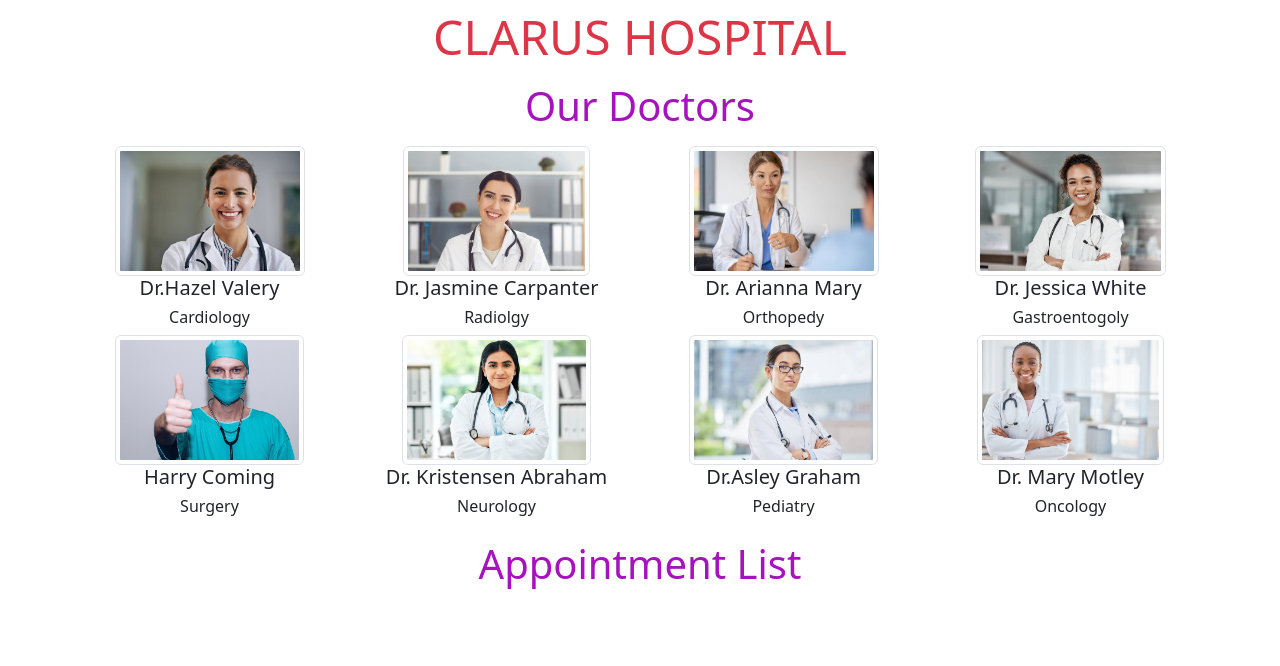
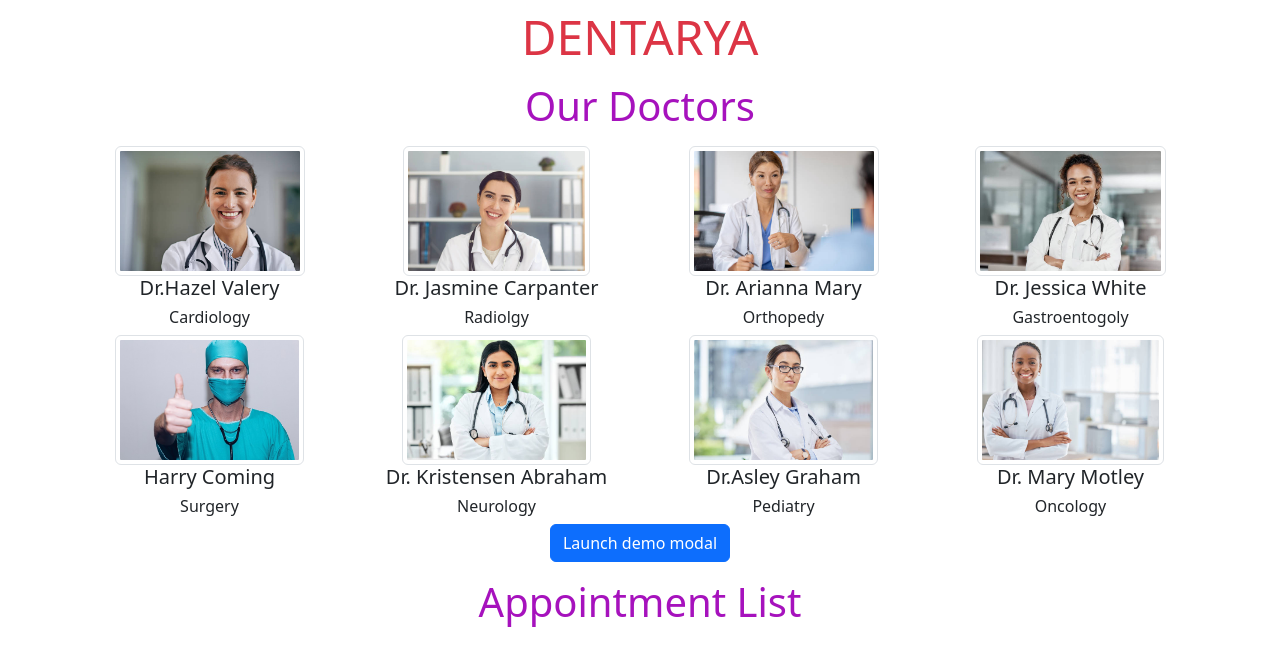
Before and after one commit to ilkaytech/Dentarya_Appointment_Project, a React (Create React App) app: page / in a window 1280 px wide. Shown: the top 666 px of the page. Built offline with nearby package versions, Linux system fonts and the light colour scheme.

Commit message:
addModal

```diff
--- /dev/null
+++ b/src/components/AddModal.jsx
@@ -0,0 +1,35 @@
+import { useState } from "react";
+import Button from "react-bootstrap/Button";
+import Modal from "react-bootstrap/Modal";
+
+function AddModal() {
+  const [show, setShow] = useState(false);
+
+  const handleClose = () => setShow(false);
+  const handleShow = () => setShow(true);
+
+  return (
+    <>
+      <Button variant="primary" onClick={handleShow}>
+        Launch demo modal
+      </Button>
+
+      <Modal show={show} onHide={handleClose}>
+        <Modal.Header closeButton>
+          <Modal.Title>Modal heading</Modal.Title>
+        </Modal.Header>
+        <Modal.Body>Woohoo, you are reading this text in a modal!</Modal.Body>
+        <Modal.Footer>
+          <Button variant="secondary" onClick={handleClose}>
+            Close
+          </Button>
+          <Button variant="primary" onClick={handleClose}>
+            Save Changes
+          </Button>
+        </Modal.Footer>
+      </Modal>
+    </>
+  );
+}
+
+export default AddModal;
--- a/src/components/Doctors.jsx
+++ b/src/components/Doctors.jsx
@@ -1,6 +1,7 @@
 import Container from "react-bootstrap/Container";
 import { doctorData } from "../helper/data";
 import { Row, Col } from "react-bootstrap";
+import AddModal from "./AddModal";
 
 const Doctors = () => {
   return (
@@ -18,6 +19,7 @@ const Doctors = () => {
           </Col>
         ))}
       </Row>
+      <AddModal />
     </Container>
   );
 };
--- a/src/pages/Home.jsx
+++ b/src/pages/Home.jsx
@@ -1,14 +1,14 @@
-import AppointmentList from "../components/AppointmentList"
-import Doctors from "../components/Doctors"
+import AppointmentList from "../components/AppointmentList";
+import Doctors from "../components/Doctors";
 
 const Home = () => {
   return (
     <main className="text-center mt-2">
-      <h1 className="display-5 text-danger">CLARUS HOSPITAL</h1>
+      <h1 className="display-5 text-danger">DENTARYA</h1>
       <Doctors />
       <AppointmentList />
     </main>
-  )
-}
+  );
+};
 
-export default Home
+export default Home;
```
